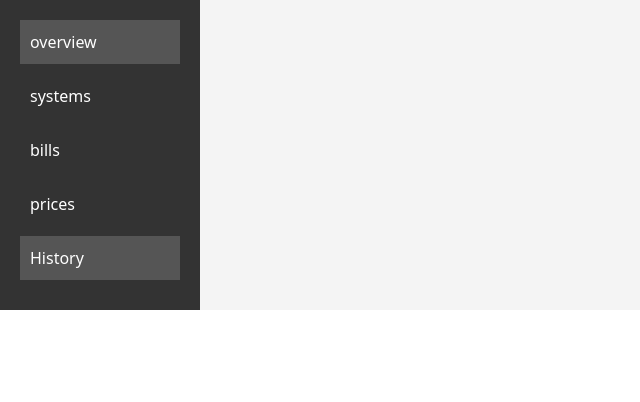
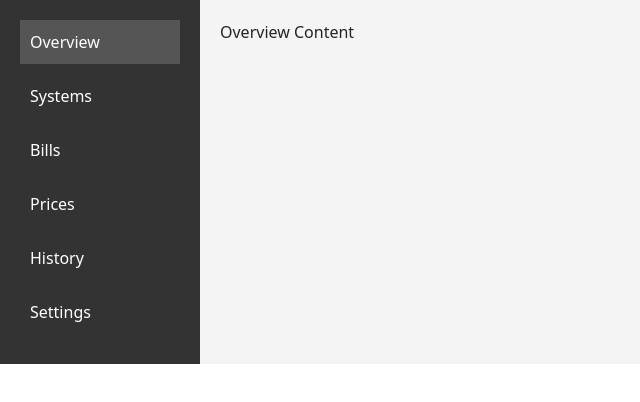
Before and after one commit to heyfey-dev/cardify-project, a React (Vite) app: page /dashboard in a window 1280 px wide. Shown: the top 402 px of the page, without its empty margins (0-640 px from the left). Built offline with nearby package versions, Linux system fonts and the light colour scheme.

Commit message:
started dashboard

```diff
--- a/src/components/Dahboard.jsx
+++ b/src/components/Dahboard.jsx
@@ -1,10 +1,8 @@
 import  { useState } from 'react';
-import './App.css';
-
-
+import './App.css'; // Assuming you have a stylesheet for styling
 
 const Dashboard = () => {
-  const [selectedOption, setSelectedOption] = useState('dashboard');
+  const [selectedOption, setSelectedOption] = useState('Overview');
 
   const handleOptionClick = (option) => {
     setSelectedOption(option);
@@ -15,73 +13,63 @@ const Dashboard = () => {
       {/* Left Sidebar */}
       <div className="sidebar">
         <div
-          className={`sidebar-option ${selectedOption === 'dashboard' && 'active'}`}
+          className={`sidebar-option ${selectedOption === 'Overview' && 'active'}`}
           onClick={() => handleOptionClick('Overview')}
         >
-          overview
+          Overview
         </div>
-
         <div
-          className={`sidebar-option ${selectedOption === 'profile' && 'active'}`}
+          className={`sidebar-option ${selectedOption === 'Systems' && 'active'}`}
           onClick={() => handleOptionClick('Systems')}
         >
-          systems
+          Systems
         </div>
         <div
-          className={`sidebar-option ${selectedOption === 'settings' && 'active'}`}
+          className={`sidebar-option ${selectedOption === 'Bills' && 'active'}`}
           onClick={() => handleOptionClick('Bills')}
         >
-          bills
+          Bills
         </div>
-        <div className={`sidebar-option ${selectedOption === `users` && `active`}`}
-            onClick={() => handleOptionClick('Prices')}
+        <div
+          className={`sidebar-option ${selectedOption === 'Prices' && 'active'}`}
+          onClick={() => handleOptionClick('Prices')}
         >
-        prices
+          Prices
         </div>
-
         <div
-            className={`sidebar-option ${selectedOption === 'dashboard' && 'active'}`}
-            onClick={() => handleOptionClick('History')}
-
+          className={`sidebar-option ${selectedOption === 'History' && 'active'}`}
+          onClick={() => handleOptionClick('History')}
         >
-            History
+          History
+        </div>
+        <div
+          className={`sidebar-option ${selectedOption === 'Settings' && 'active'}`}
+          onClick={() => handleOptionClick('Settings')}
+        >
+          Settings
         </div>
       </div>
 
       {/* Right Content Area */}
       <div className="content">
+        {/* Render the selected component based on the state */}
         {selectedOption === 'Overview' && <Overview />}
         {selectedOption === 'Systems' && <Systems />}
         {selectedOption === 'Bills' && <Bills />}
         {selectedOption === 'Prices' && <Prices />}
-        {selectedOption === 'History' && <History/>}
-        {selectedOption === 'Settings' && <Settings/>}
-
+        {selectedOption === 'History' && <History />}
+        {selectedOption === 'Settings' && <Settings />}
       </div>
     </div>
   );
 };
 
-const Overview= () => {
-  return <div><Overview/></div>;
-};
-
-const Systems = () => {
-  return <div>This is the Profile content.</div>;
-};
-
-const Bills= () => {
-  return <div>This is the Settings content.</div>;
-};
-const Prices = () => {
-    return <div> this is the user content </div>
-};
-const History = ()=>{
-  return <div> This is the history </div>
-};
-const Settings =()=>{
-    return <div>this is Settings</div>
-}
-
+// Sample content components
+const Overview = () => <div>Overview Content</div>;
+const Systems = () => <div>Systems Content</div>;
+const Bills = () => <div>Bills Content</div>;
+const Prices = () => <div>Prices Content</div>;
+const History = () => <div>History Content</div>;
+const Settings = () => <div>Settings Content</div>;
 
 export default Dashboard;
```
